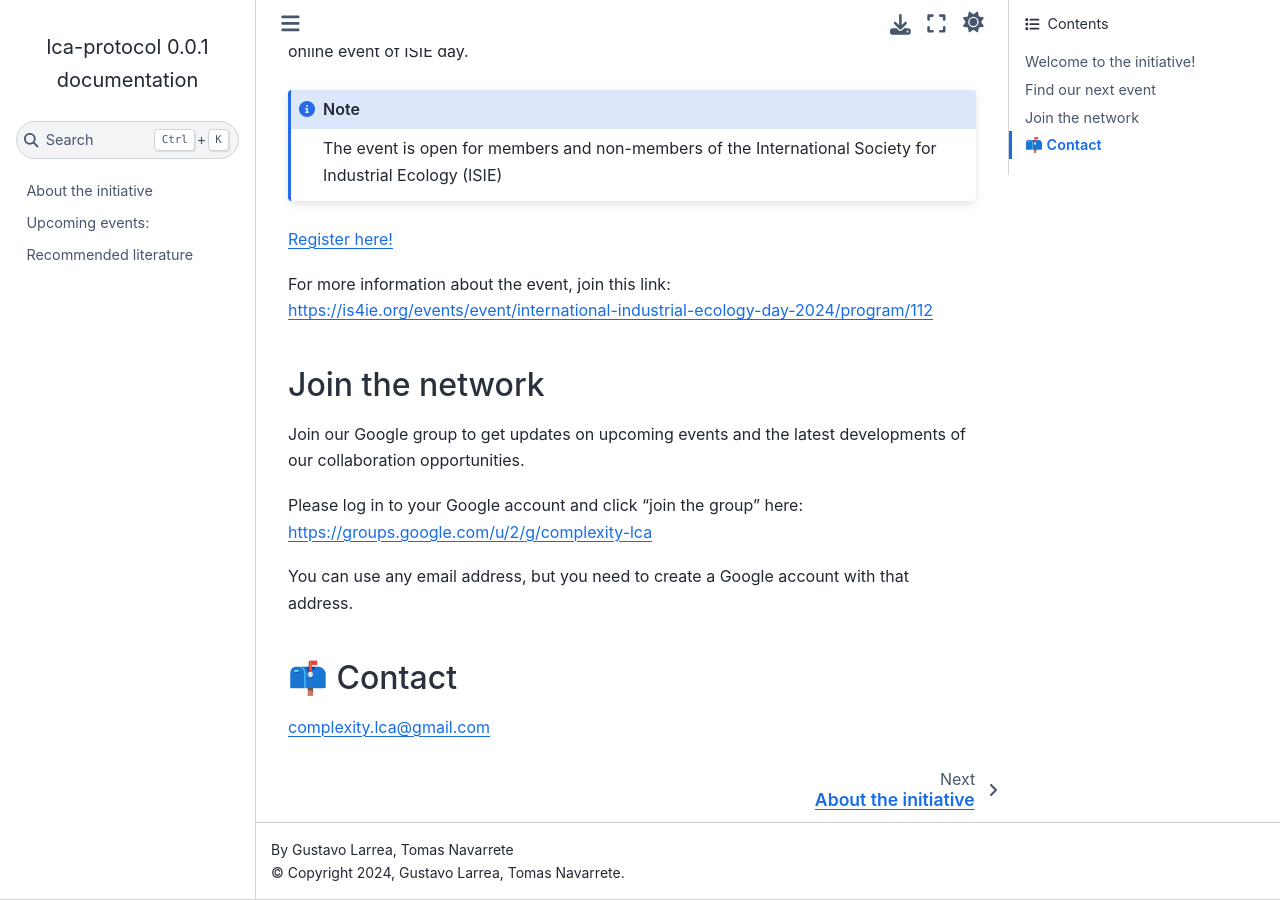
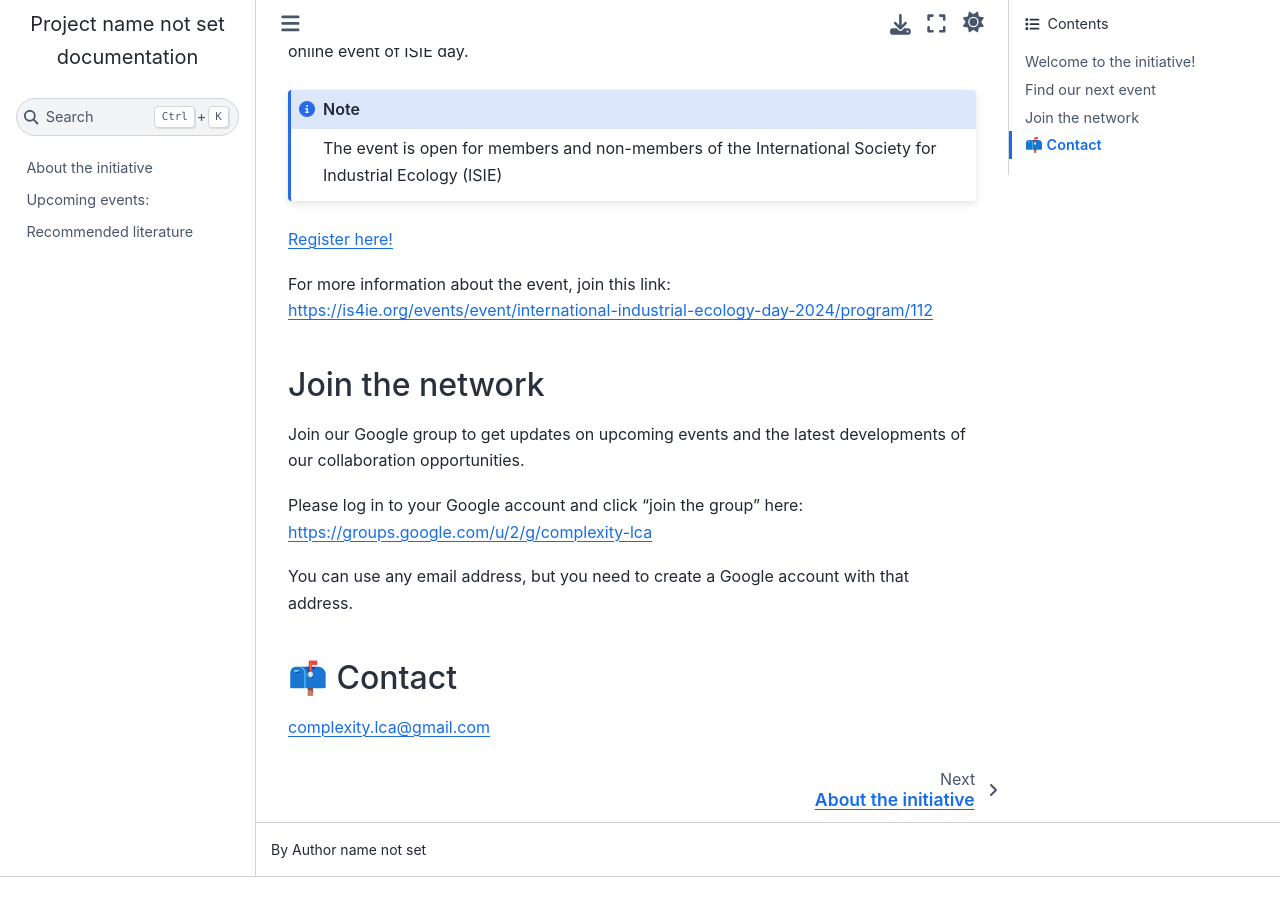
Before and after one commit to ComplexityLCA/complexitylca.github.io, a Sphinx documentation site: the page built from source/index.rst, in a window 1280 px wide and 900 px high, scrolled down 532 px. Built offline with Sphinx 7.4.7 and the Sphinx Book theme 1.1.4, drawn with Linux system fonts in a browser that asks for light colours; after the commit the page ends 1409 px from its top, so only the background shows below that.

Commit message:
first website skeleton

```diff
--- a/source/conf.py
+++ b/source/conf.py
@@ -6,10 +6,10 @@
 # -- Project information -----------------------------------------------------
 # https://www.sphinx-doc.org/en/master/usage/configuration.html#project-information
 
-project = 'lca-protocol'
-copyright = '2024, Gustavo Larrea, Tomas Navarrete'
-author = 'Gustavo Larrea, Tomas Navarrete'
-release = '0.0.1'
+# project = 'complexity-lca'
+# copyright = '2024, Gustavo Larrea, Tomas Navarrete'
+# author = 'Gustavo Larrea, Tomas Navarrete'
+# release = '0.0.1'
 
 # -- General configuration ---------------------------------------------------
 # https://www.sphinx-doc.org/en/master/usage/configuration.html#general-configuration
```
